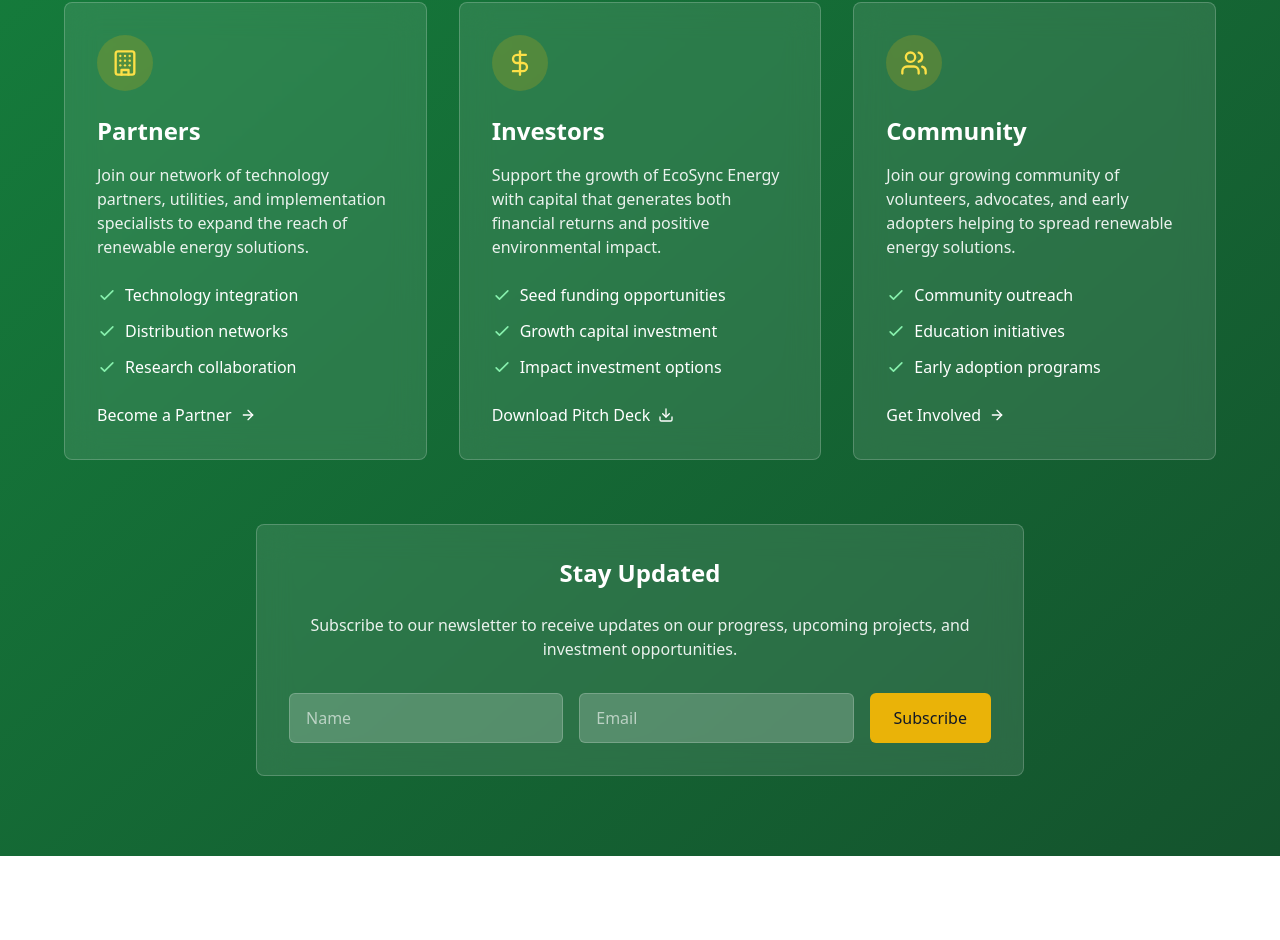
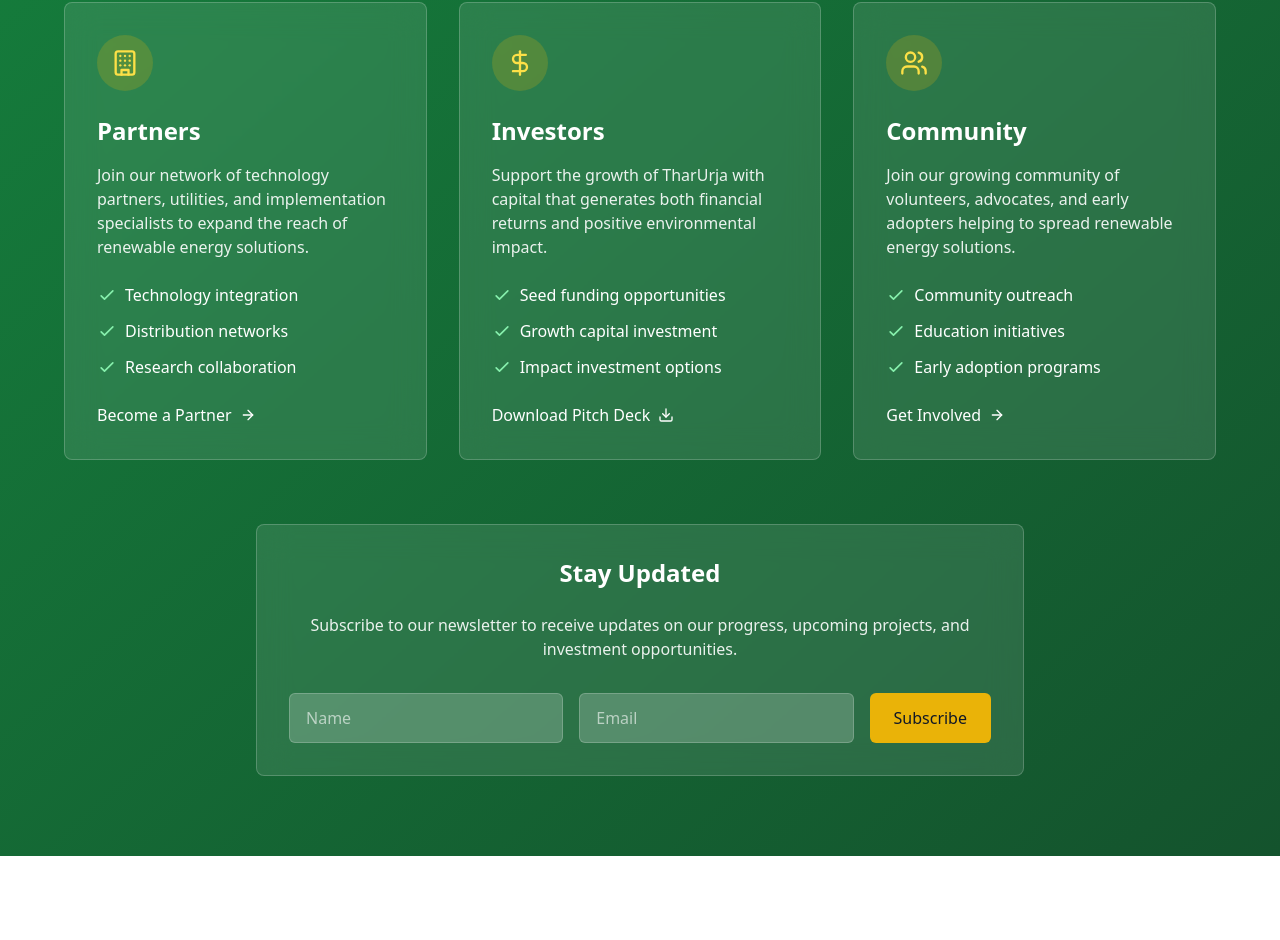
Before and after one commit to Manohar-solanki/TharUrja, a React (Vite) app: page / in a window 1280 px wide. Shown: the part 4274-5214 px from the top of the page. Built offline with nearby package versions, Linux system fonts and the light colour scheme.

Commit message:
Update JoinUs.tsx

```diff
--- a/src/components/JoinUs.tsx
+++ b/src/components/JoinUs.tsx
@@ -56,7 +56,7 @@
             </div>
             <h3 className="text-2xl font-bold mb-4">Investors</h3>
             <p className="mb-6 opacity-90">
-              Support the growth of EcoSync Energy with capital that generates both financial returns and positive environmental impact.
+              Support the growth of TharUrja with capital that generates both financial returns and positive environmental impact.
             </p>
             <ul className="space-y-3 mb-6">
               <li className="flex items-center">
```
